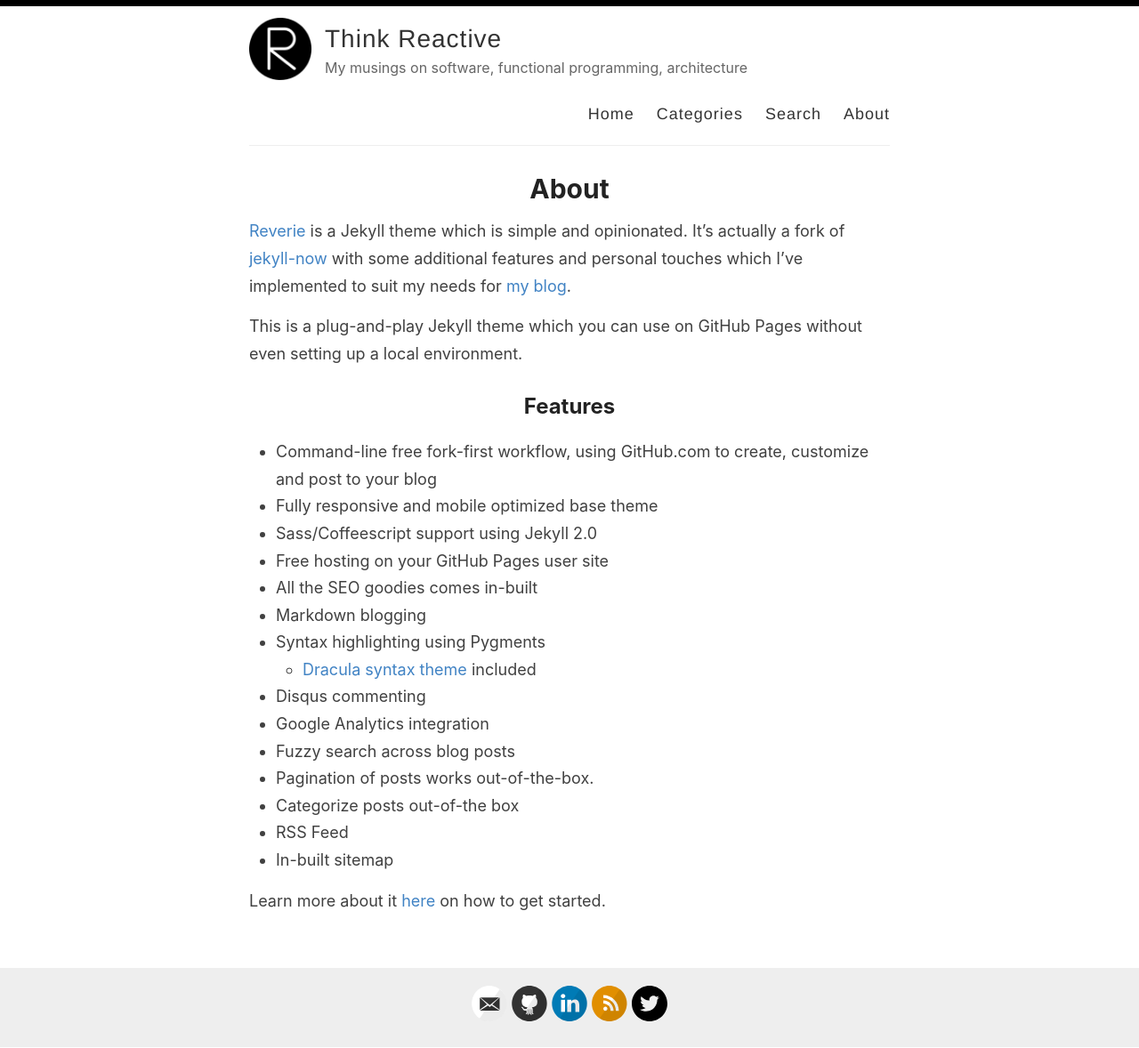
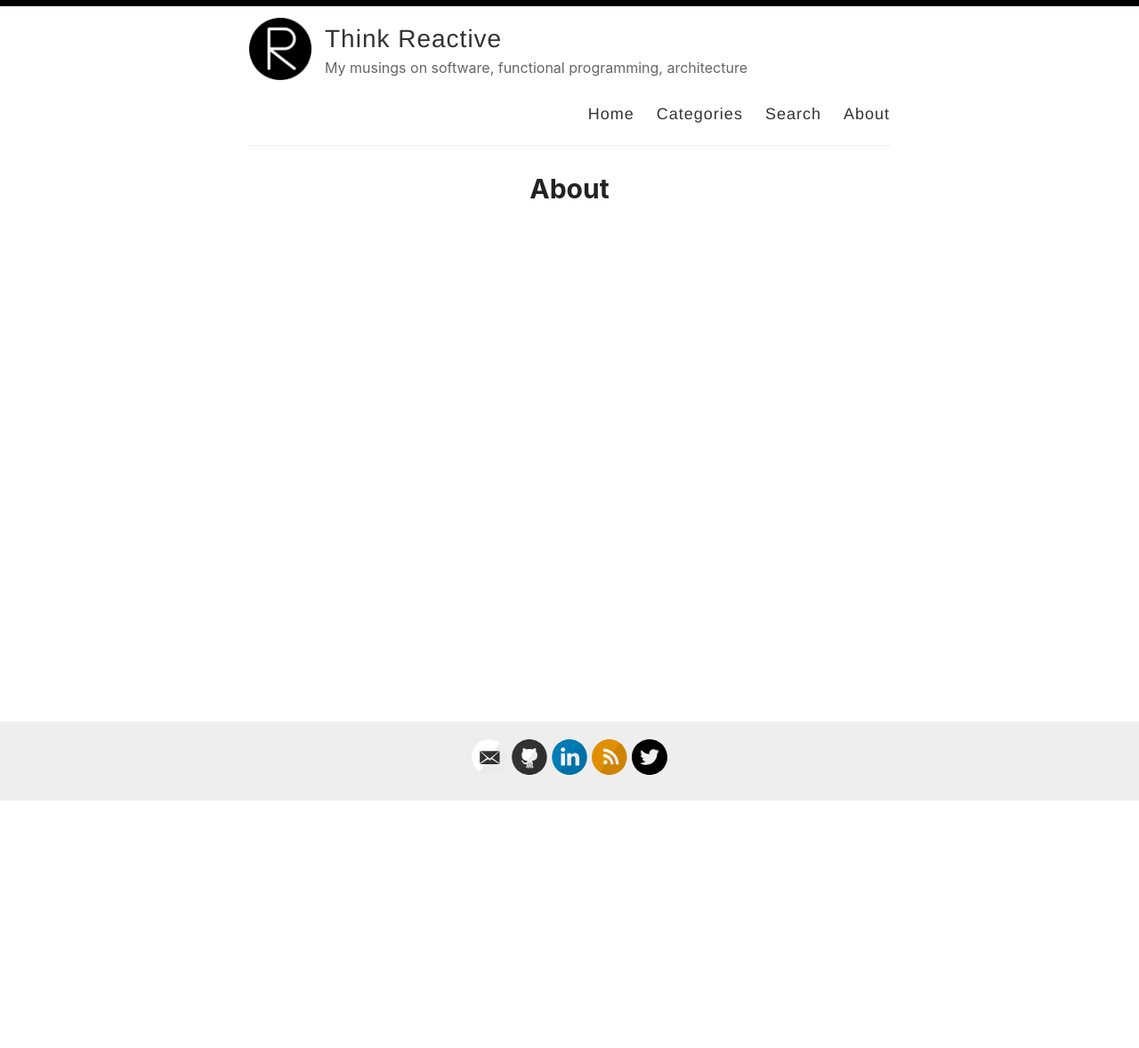
Before and after one commit to deenar/deenar.github.io, a Jekyll site: the page built from _pages/about.md, in a window 1280 px wide. Shown: the whole page at 89% size. Built offline with Jekyll 4.4.1, drawn with Linux system fonts in a browser that asks for light colours; after the commit the page ends 901 px from its top, so only the background shows below that.

Commit message:
Update about.md

```diff
--- a/_pages/about.md
+++ b/_pages/about.md
@@ -2,28 +2,5 @@
 layout: page
 title: About
 permalink: /about/
+published: true
 ---
-
-[Reverie](https://github.com/amitmerchant1990/reverie) is a Jekyll theme which is simple and opinionated. It's actually a fork of [jekyll-now](https://github.com/barryclark/jekyll-now) with some additional features and personal touches which I've implemented to suit my needs for [my blog](https://www.amitmerchant.com).
-
-This is a plug-and-play Jekyll theme which you can use on GitHub Pages without even setting up a local environment.
-
-## Features
-
-- Command-line free fork-first workflow, using GitHub.com to create, customize and post to your blog
-- Fully responsive and mobile optimized base theme
-- Sass/Coffeescript support using Jekyll 2.0
-- Free hosting on your GitHub Pages user site
-- All the SEO goodies comes in-built
-- Markdown blogging
-- Syntax highlighting using Pygments
-    - [Dracula syntax theme](https://draculatheme.com/) included
-- Disqus commenting
-- Google Analytics integration
-- Fuzzy search across blog posts
-- Pagination of posts works out-of-the-box.
-- Categorize posts out-of-the box
-- RSS Feed
-- In-built sitemap
-
-Learn more about it [here](https://github.com/amitmerchant1990/reverie) on how to get started.
```
